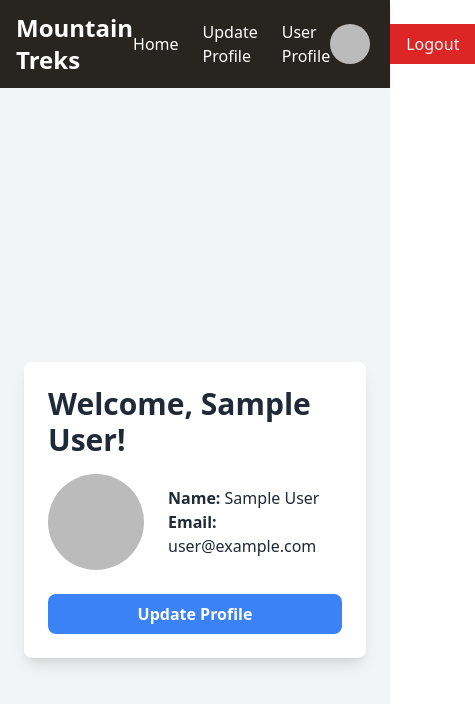
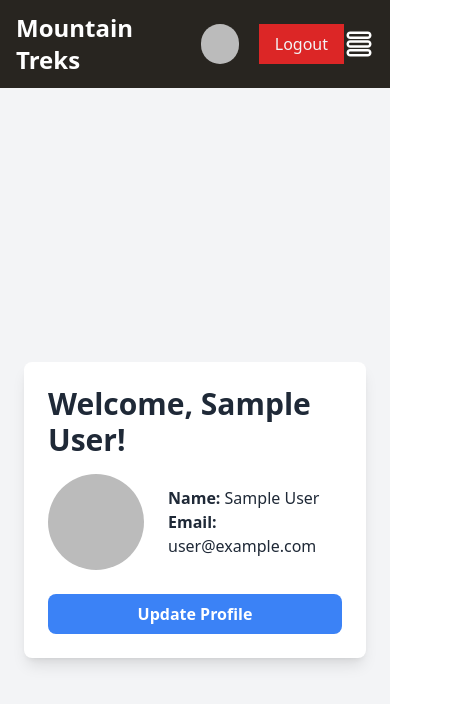
Before and after one commit to tapader13/Mountain-Treks, a React (Vite) app: page /myprofile in a window 390 px wide. Shown: the top 704 px of the page, 475 px wide, since content can reach past the window. Built offline with nearby package versions, Linux system fonts and the light colour scheme; no server answers; sample sign-in values are in the browser's storage.

Commit message:
mobile responsive done

```diff
--- a/src/components/Navbar.jsx
+++ b/src/components/Navbar.jsx
@@ -1,9 +1,11 @@
 import { Link } from 'react-router-dom';
 import useAuth from './../hooks/useAuth';
+import { TiThMenuOutline } from 'react-icons/ti';
+import { useState } from 'react';
 
 const Navbar = () => {
   const { user, logoutUser } = useAuth();
-
+  const [sidebar, setSidebar] = useState(false);
   const handleLogout = () => {
     logoutUser();
   };
@@ -16,7 +18,7 @@ const Navbar = () => {
         </Link>
 
         {/* Navigation Links */}
-        <div className='flex items-center space-x-6'>
+        <div className='sm:flex hidden  items-center space-x-6'>
           <Link to='/' className='hover:text-gray-300'>
             Home
           </Link>
@@ -35,12 +37,16 @@ const Navbar = () => {
         <div className='flex items-center space-x-4'>
           {user ? (
             <div className='flex gap-5 items-center'>
-              <img
-                title={user?.displayName}
-                src={user?.photoURL}
-                alt='User Profile'
-                className='w-10 h-10 rounded-full cursor-pointer'
-              />
+              <div
+                className='tooltip tooltip-left tooltip-primary'
+                data-tip={user?.displayName}
+              >
+                <img
+                  src={user?.photoURL}
+                  alt='User Profile'
+                  className='w-10 h-10  rounded-full cursor-pointer'
+                />
+              </div>
 
               <div className=''>
                 <button
@@ -60,6 +66,55 @@ const Navbar = () => {
             </Link>
           )}
         </div>
+        <div className='sm:hidden'>
+          <TiThMenuOutline
+            onClick={() => setSidebar(!sidebar)}
+            className='text-3xl cursor-pointer '
+          />
+        </div>
+        {sidebar && (
+          <div className='fixed top-0 right-0 h-full bg-[#282520] w-64 z-50 shadow-lg p-4'>
+            <button
+              className='text-gray-300 text-lg mb-6'
+              onClick={() => setSidebar(false)}
+            >
+              Close
+            </button>
+            <ul className='flex flex-col space-y-4'>
+              <li>
+                <Link
+                  to='/'
+                  className='hover:text-gray-300'
+                  onClick={() => setSidebar(false)}
+                >
+                  Home
+                </Link>
+              </li>
+              {user && (
+                <>
+                  <li>
+                    <Link
+                      to='/updateprofile'
+                      className='hover:text-gray-300'
+                      onClick={() => setSidebar(false)}
+                    >
+                      Update Profile
+                    </Link>
+                  </li>
+                  <li>
+                    <Link
+                      to='/myprofile'
+                      className='hover:text-gray-300'
+                      onClick={() => setSidebar(false)}
+                    >
+                      User Profile
+                    </Link>
+                  </li>
+                </>
+              )}
+            </ul>
+          </div>
+        )}
       </div>
     </nav>
   );
--- a/src/components/Service.jsx
+++ b/src/components/Service.jsx
@@ -41,7 +41,7 @@ const Service = () => {
       <div className='grid grid-cols-1 sm:grid-cols-2 md:grid-cols-3 lg:grid-cols-4 gap-8'>
         {features.map((feature, index) => (
           <div
-            data-aos='fade-down-left'
+            data-aos='fade-down'
             key={index}
             className='bg-white border group hover:text-white hover:bg-[#94794A] border-[#94794A] rounded-lg p-6 flex flex-col items-center text-center'
           >
```
